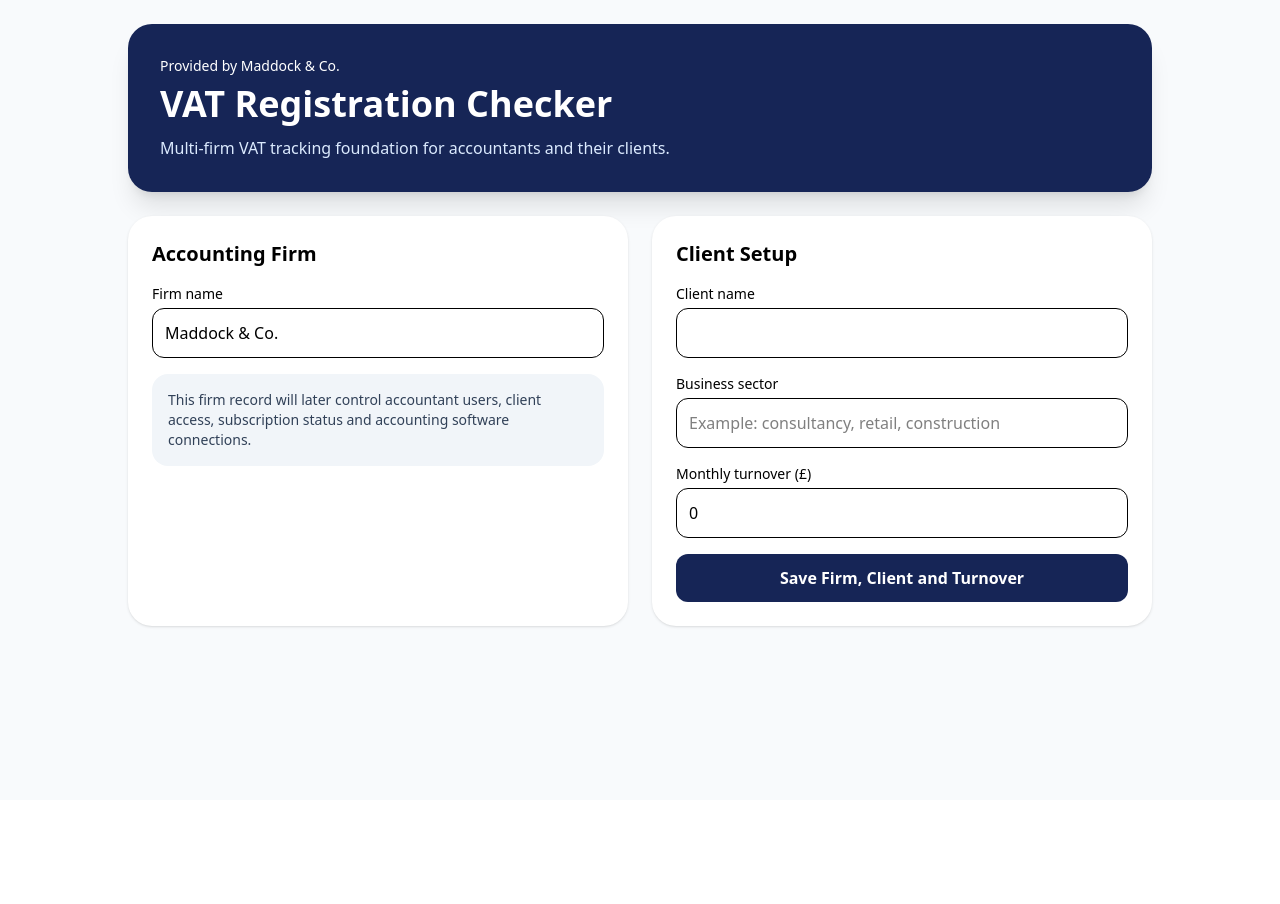
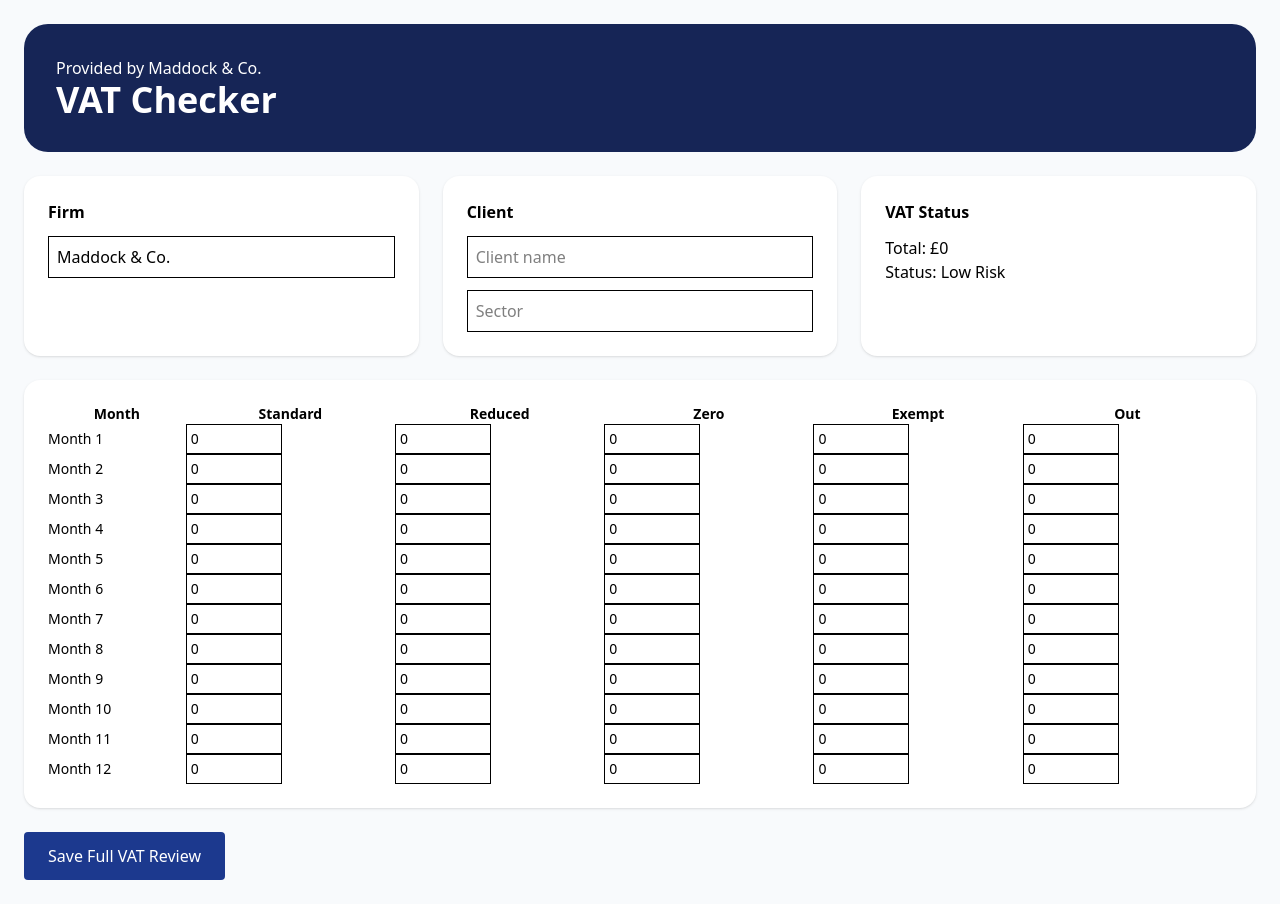
Before and after one commit to Maddockandco/VAT-Checker-V1, a Next.js app: page / in a window 1280 px wide. Before the commit the page ends 800 px from the top, so only its background shows below. Built offline with nearby package versions, Linux system fonts and the light colour scheme; no server answers.

Commit message:
Update VatDashboard.tsx

```diff
--- a/components/VatDashboard.tsx
+++ b/components/VatDashboard.tsx
@@ -11,164 +11,183 @@ const supabase =
     ? createClient(supabaseUrl, supabaseAnonKey)
     : null;
 
+const VAT_THRESHOLD = 90000;
+
 export default function VatDashboard() {
   const [firmName, setFirmName] = useState("Maddock & Co.");
   const [clientName, setClientName] = useState("");
   const [sector, setSector] = useState("");
-  const [monthlyTurnover, setMonthlyTurnover] = useState(0);
   const [message, setMessage] = useState("");
   const [saving, setSaving] = useState(false);
 
-  async function saveFirmClientAndTurnover() {
+  const [months, setMonths] = useState(
+    Array.from({ length: 12 }, (_, i) => ({
+      month: `Month ${i + 1}`,
+      standard: 0,
+      reduced: 0,
+      zero: 0,
+      exempt: 0,
+      out: 0,
+    }))
+  );
+
+  function updateValue(index: number, field: string, value: number) {
+    const updated = [...months];
+    updated[index][field] = value;
+    setMonths(updated);
+  }
+
+  const taxableTotal = months.reduce(
+    (sum, m) => sum + m.standard + m.reduced + m.zero,
+    0
+  );
+
+  const risk =
+    taxableTotal >= VAT_THRESHOLD
+      ? "Registration Required"
+      : taxableTotal >= 0.9 * VAT_THRESHOLD
+      ? "High Risk"
+      : taxableTotal >= 0.8 * VAT_THRESHOLD
+      ? "Warning"
+      : "Low Risk";
+
+  async function saveAll() {
     setMessage("");
 
-    if (!firmName.trim()) {
-      setMessage("Please enter the accounting firm name.");
+    if (!supabase) {
+      setMessage("Supabase not connected.");
       return;
     }
 
-    if (!clientName.trim()) {
-      setMessage("Please enter the client name.");
-      return;
-    }
-
-    if (!supabase) {
-      setMessage("Supabase is not connected. Check Vercel environment variables.");
+    if (!clientName) {
+      setMessage("Enter client name.");
       return;
     }
 
     setSaving(true);
 
-    const { data: firm, error: firmError } = await supabase
+    const { data: firm } = await supabase
       .from("firms")
+      .insert({ name: firmName })
+      .select()
+      .single();
+
+    const { data: client } = await supabase
+      .from("clients")
       .insert({
-        name: firmName,
-        subscription_status: "trial",
+        firm_id: firm.id,
+        name: clientName,
+        sector,
       })
       .select()
       .single();
 
-    if (firmError || !firm) {
-      setSaving(false);
-      setMessage(`Firm save failed: ${firmError?.message || "Unknown error"}`);
-      return;
-    }
+    const entries = months.map((m) => ({
+      client_id: client.id,
+      month_label: m.month,
+      standard_rated: m.standard,
+      reduced_rated: m.reduced,
+      zero_rated: m.zero,
+      exempt: m.exempt,
+      out_of_scope: m.out,
+    }));
 
-    const { data: client, error: clientError } = await supabase
-      .from("clients")
-      .insert({
-        firm_id: firm.id,
-        name: clientName,
-        sector: sector || null,
-        accounting_connection_status: "not_connected",
-      })
-      .select()
-      .single();
+    await supabase.from("turnover_entries").insert(entries);
 
-    if (clientError || !client) {
-      setSaving(false);
-      setMessage(`Client save failed: ${clientError?.message || "Unknown error"}`);
-      return;
-    }
-
-    const { error: turnoverError } = await supabase
-      .from("turnover_entries")
-      .insert({
-        client_id: client.id,
-        month_label: "Current Month",
-        standard_rated: monthlyTurnover,
-        reduced_rated: 0,
-        zero_rated: 0,
-        exempt: 0,
-        out_of_scope: 0,
-        source: "manual",
-      });
+    await supabase.from("vat_reviews").insert({
+      client_id: client.id,
+      rolling_taxable_turnover: taxableTotal,
+      risk_status: risk,
+    });
 
     setSaving(false);
-
-    if (turnoverError) {
-      setMessage(`Turnover save failed: ${turnoverError.message}`);
-      return;
-    }
-
-    setMessage("Firm, client and turnover saved successfully.");
-    setClientName("");
-    setSector("");
-    setMonthlyTurnover(0);
+    setMessage("Saved successfully.");
   }
 
   return (
     <main className="min-h-screen bg-slate-50 p-6">
-      <div className="mx-auto max-w-5xl">
-        <div className="mb-6 rounded-3xl bg-blue-950 p-8 text-white shadow-xl">
-          <p className="text-sm">Provided by Maddock & Co.</p>
-          <h1 className="mt-2 text-4xl font-bold">VAT Registration Checker</h1>
-          <p className="mt-3 text-blue-100">
-            Multi-firm VAT tracking foundation for accountants and their clients.
-          </p>
+      <div className="mx-auto max-w-7xl">
+        <div className="mb-6 rounded-3xl bg-blue-950 p-8 text-white">
+          <p>Provided by Maddock & Co.</p>
+          <h1 className="text-4xl font-bold">VAT Checker</h1>
         </div>
 
-        <div className="grid gap-6 md:grid-cols-2">
-          <div className="rounded-3xl bg-white p-6 shadow">
-            <h2 className="mb-4 text-xl font-semibold">Accounting Firm</h2>
+        <div className="grid md:grid-cols-3 gap-6">
 
-            <label className="block text-sm font-medium">Firm name</label>
+          <div className="bg-white p-6 rounded-2xl shadow">
+            <h2 className="font-bold mb-3">Firm</h2>
             <input
-              type="text"
-              className="mb-4 mt-1 w-full rounded-xl border p-3"
+              className="w-full border p-2 mb-3"
               value={firmName}
               onChange={(e) => setFirmName(e.target.value)}
             />
-
-            <div className="rounded-2xl bg-slate-100 p-4 text-sm text-slate-700">
-              This firm record will later control accountant users, client access,
-              subscription status and accounting software connections.
-            </div>
           </div>
 
-          <div className="rounded-3xl bg-white p-6 shadow">
-            <h2 className="mb-4 text-xl font-semibold">Client Setup</h2>
-
-            <label className="block text-sm font-medium">Client name</label>
+          <div className="bg-white p-6 rounded-2xl shadow">
+            <h2 className="font-bold mb-3">Client</h2>
             <input
-              type="text"
-              className="mb-4 mt-1 w-full rounded-xl border p-3"
+              className="w-full border p-2 mb-3"
+              placeholder="Client name"
               value={clientName}
               onChange={(e) => setClientName(e.target.value)}
             />
-
-            <label className="block text-sm font-medium">Business sector</label>
             <input
-              type="text"
-              className="mb-4 mt-1 w-full rounded-xl border p-3"
-              placeholder="Example: consultancy, retail, construction"
+              className="w-full border p-2"
+              placeholder="Sector"
               value={sector}
               onChange={(e) => setSector(e.target.value)}
             />
+          </div>
 
-            <label className="block text-sm font-medium">Monthly turnover (£)</label>
-            <input
-              type="number"
-              className="mb-4 mt-1 w-full rounded-xl border p-3"
-              value={monthlyTurnover}
-              onChange={(e) => setMonthlyTurnover(Number(e.target.value || 0))}
-            />
-
-            <button
-              onClick={saveFirmClientAndTurnover}
-              disabled={saving}
-              className="w-full rounded-xl bg-blue-950 px-4 py-3 font-semibold text-white disabled:opacity-60"
-            >
-              {saving ? "Saving..." : "Save Firm, Client and Turnover"}
-            </button>
-
-            {message && (
-              <p className="mt-4 rounded-xl bg-slate-100 p-3 text-sm text-slate-700">
-                {message}
-              </p>
-            )}
+          <div className="bg-white p-6 rounded-2xl shadow">
+            <h2 className="font-bold mb-3">VAT Status</h2>
+            <p>Total: £{taxableTotal.toLocaleString()}</p>
+            <p>Status: {risk}</p>
           </div>
         </div>
+
+        <div className="mt-6 bg-white p-6 rounded-2xl shadow overflow-x-auto">
+          <table className="w-full text-sm">
+            <thead>
+              <tr>
+                <th>Month</th>
+                <th>Standard</th>
+                <th>Reduced</th>
+                <th>Zero</th>
+                <th>Exempt</th>
+                <th>Out</th>
+              </tr>
+            </thead>
+            <tbody>
+              {months.map((m, i) => (
+                <tr key={i}>
+                  <td>{m.month}</td>
+                  {["standard", "reduced", "zero", "exempt", "out"].map((f) => (
+                    <td key={f}>
+                      <input
+                        type="number"
+                        className="border p-1 w-24"
+                        value={m[f]}
+                        onChange={(e) =>
+                          updateValue(i, f, Number(e.target.value))
+                        }
+                      />
+                    </td>
+                  ))}
+                </tr>
+              ))}
+            </tbody>
+          </table>
+        </div>
+
+        <button
+          onClick={saveAll}
+          className="mt-6 bg-blue-900 text-white px-6 py-3 rounded"
+        >
+          {saving ? "Saving..." : "Save Full VAT Review"}
+        </button>
+
+        {message && <p className="mt-4">{message}</p>}
       </div>
     </main>
   );
```
